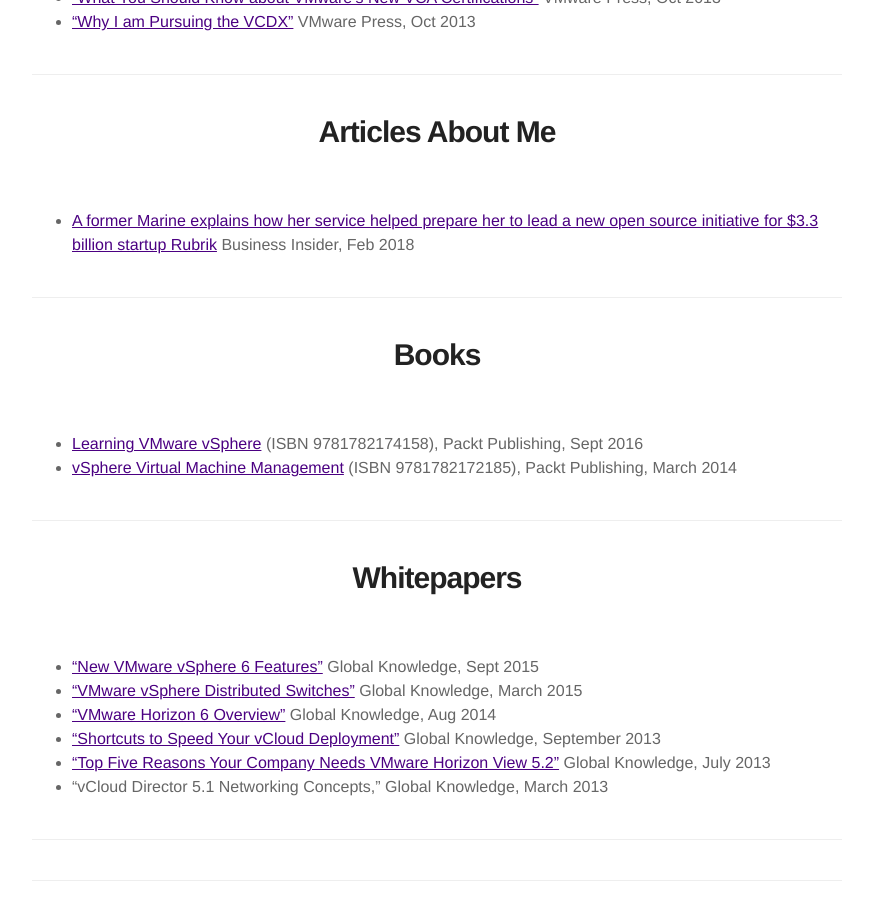
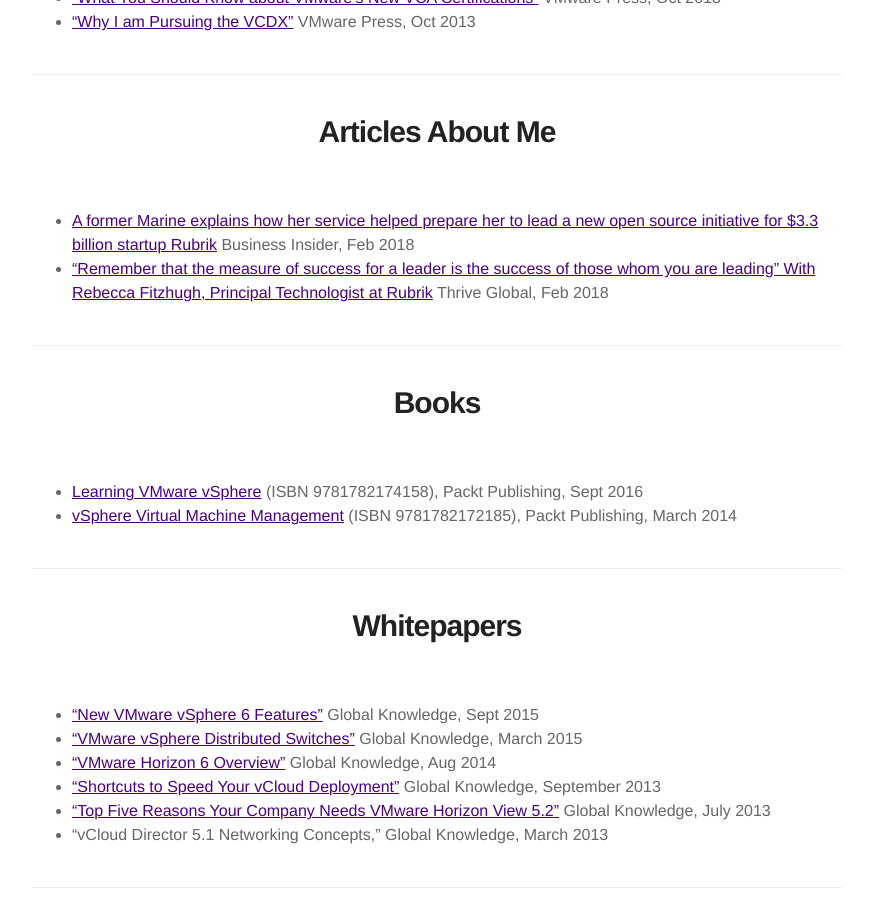
Before and after one commit to rfitzhugh/rfitzhugh.github.io, a Jekyll site: the page built from publications.md, in a window 1280 px wide and 900 px high, scrolled down 656 px. Shown: the whole window, without its empty margins (203-1076 px from the left). Built offline with Jekyll 4.4.1, drawn with Linux system fonts in a browser that asks for light colours.

Commit message:
Update publications.md

```diff
--- a/publications.md
+++ b/publications.md
@@ -28,6 +28,7 @@ Recent articles center around DevOps and Open Source. Please [reach out](mailto:
 # Articles About Me
 
 * [A former Marine explains how her service helped prepare her to lead a new open source initiative for $3.3 billion startup Rubrik](https://www.businessinsider.com/rubrik-build-open-source-community-2019-2) Business Insider, Feb 2018
+* [“Remember that the measure of success for a leader is the success of those whom you are leading” With Rebecca Fitzhugh, Principal Technologist at Rubrik](https://thriveglobal.com/stories/remember-that-the-measure-of-success-for-a-leader-is-the-success-of-those-whom-you-are-leading-with-rebecca-fitzhugh-principal-technologist-at-rubrik/) Thrive Global, Feb 2018
 
 ---
 
```
